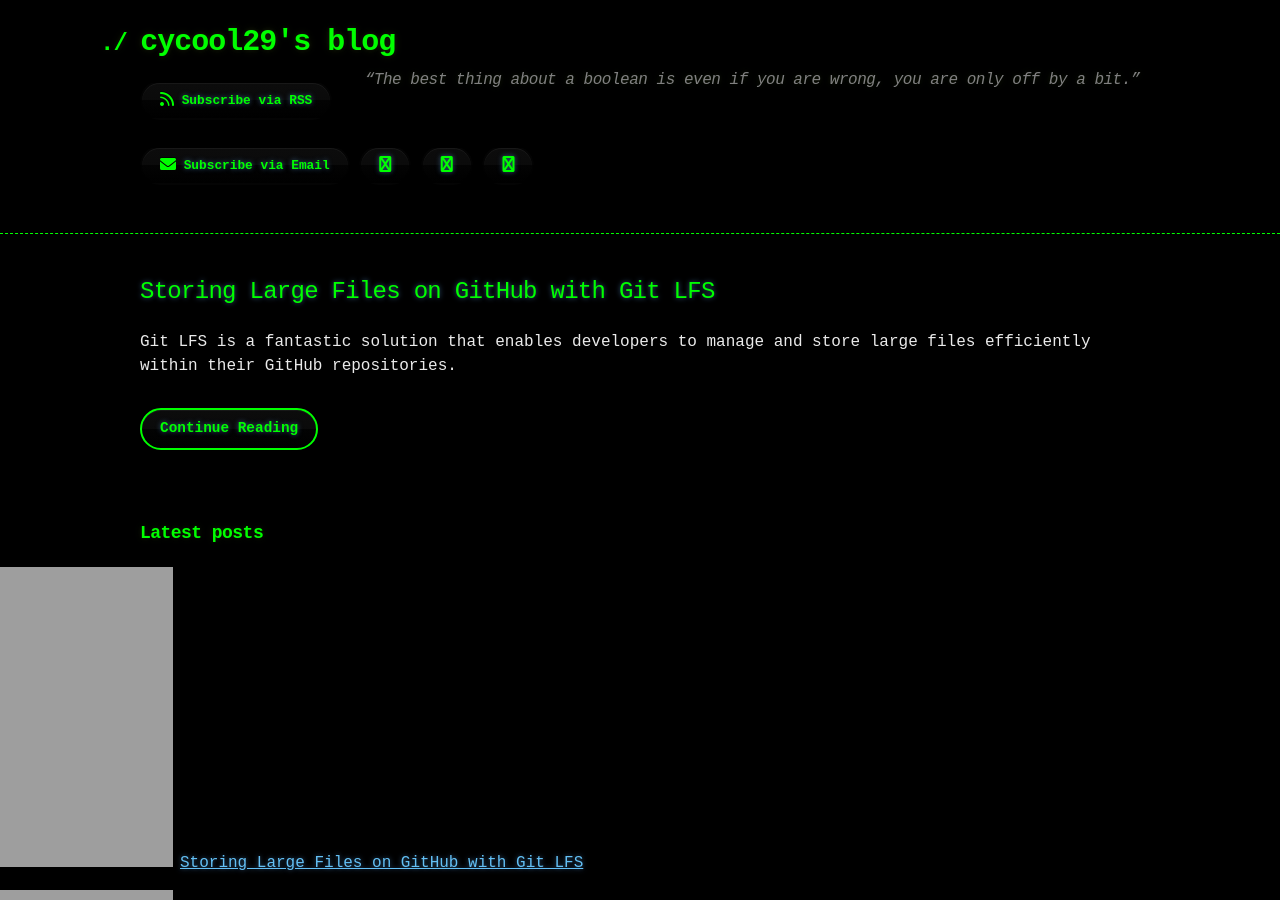
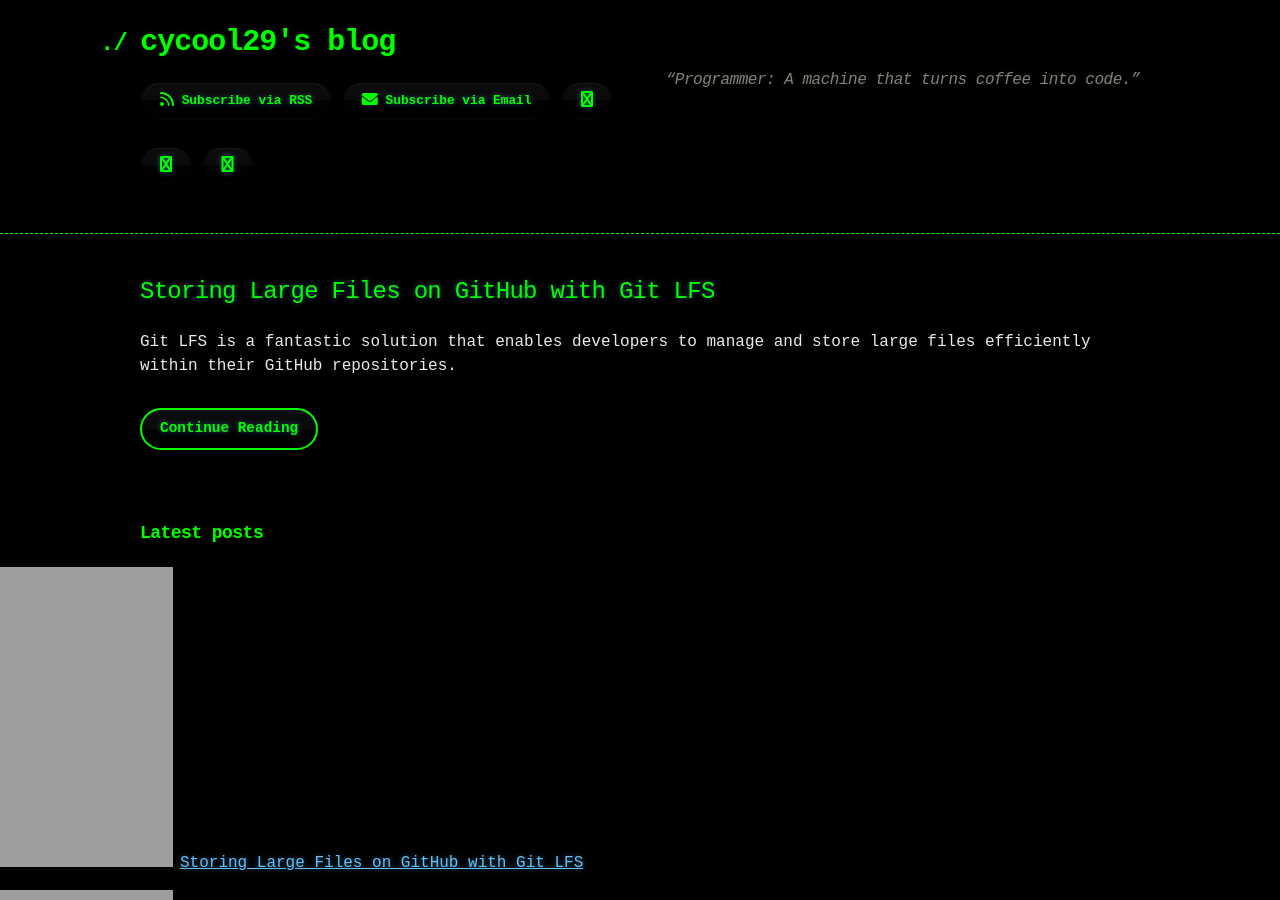
Before and after one commit to cycool29/cycool29.github.io, a Jekyll site: the page built from index.md, in a window 1280 px wide and 900 px high. Built offline with Jekyll 4.4.1, drawn with Linux system fonts in a browser that asks for light colours; a style sheet for code colours, icons or effects is not loaded.

Commit message:
Update quotes

```diff
--- a/_config.yml
+++ b/_config.yml
@@ -1,5 +1,5 @@
 title: cycool29's blog
-description: "“The best thing about a boolean is even if you are wrong, you are only off by a bit.” "
+description: "“Programmer: A machine that turns coffee into code.” "
 bio: A high school student. Intermediate in Python, Git, Bash. Learning JavaScript. He/Him. "
 author: cycool29
 url: https://cycool29.github.io
```
